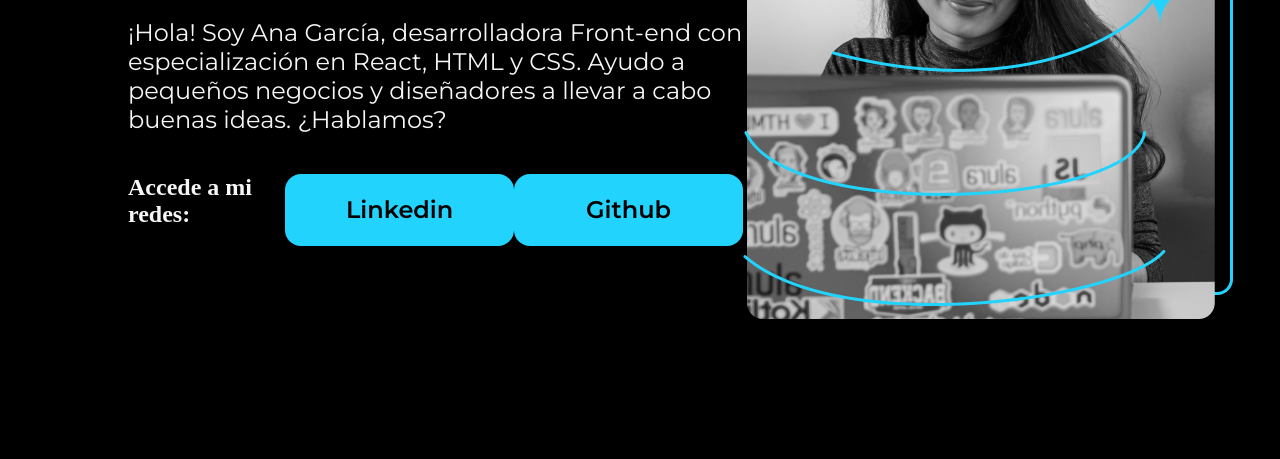
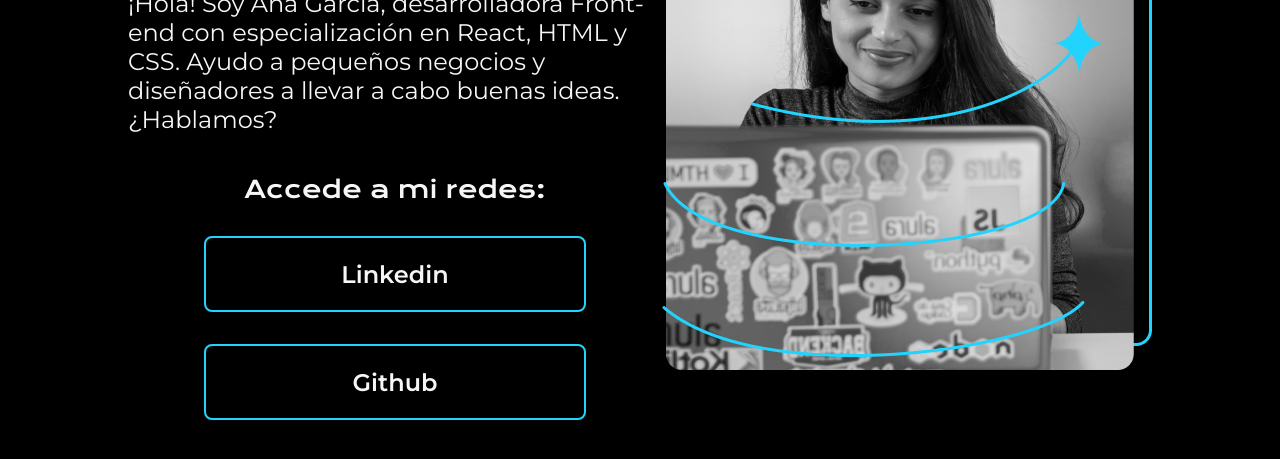
Before and after one commit to vane-valo/portafolio, a plain HTML site: page index.html in a window 1280 px wide. Shown: the part 359-818 px from the top of the page. Drawn offline with nearby package versions, Linux system fonts and the light colour scheme.

Commit message:
Update style.scc

```diff
--- a/style.css
+++ b/style.css
@@ -44,17 +44,26 @@ body {
 .presentacion_enlaces{
     display: flex;
     justify-content: space-between;
+    flex-direction: column;
+    align-items: center;
+    gap: 32px;
+}
+
+.presentacion_enlaces_subtitulo{
+    font-family: "Krona One", sans-serif;
+    font-size: 24px;
+    font-weight: 400;
 }
 
 .presentacion_enlaces_link{
-    width: 280px;
-    background-color: #22D4FD;
+    width: 378px;
     text-align: center;
     padding: 21.5px 0;
-    border-radius: 16px;
+    border: 2px solid #22D4FD;
+    border-radius: 8px;
     font-family: "Montserrat", sans-serif;
     font-size: 24px;
     font-weight: 600;
     text-decoration: none;
-    color: #000000;
+    color: #F6F6F6;
 }
```
